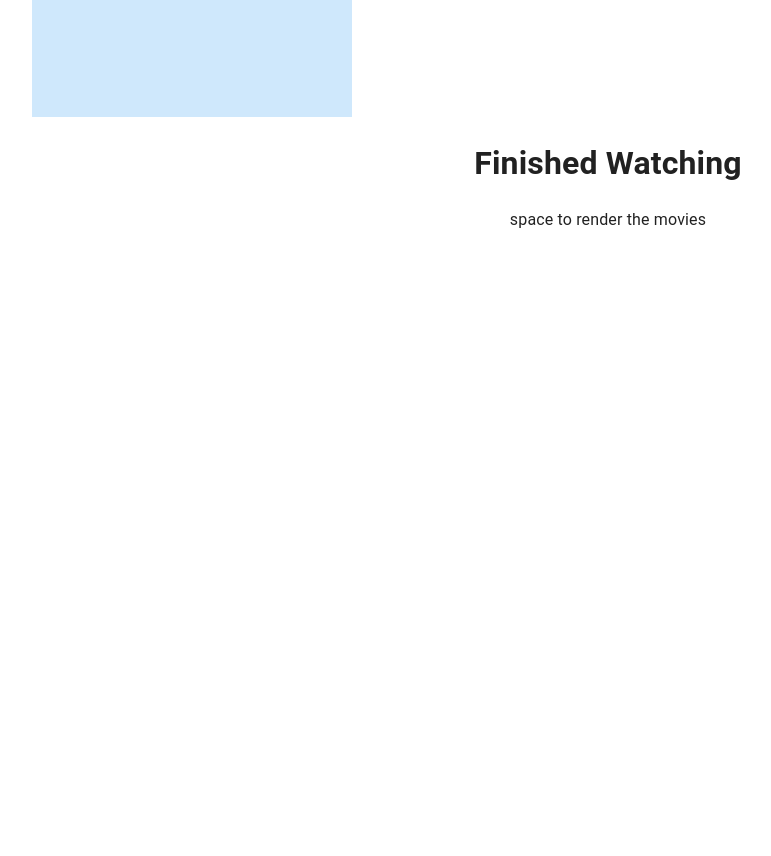
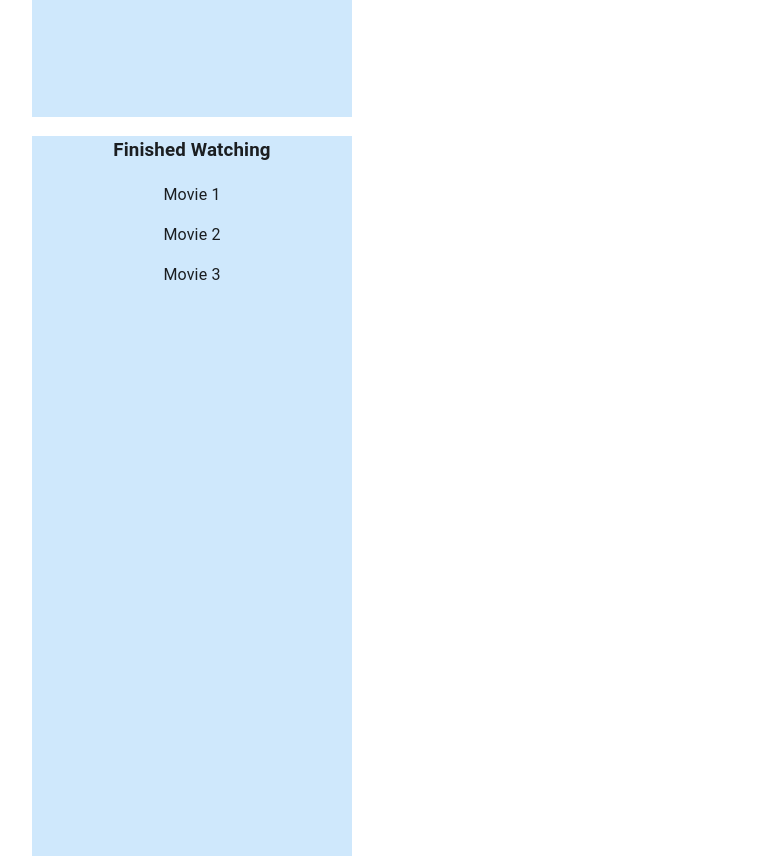
Before and after one commit to shaizai1/anashamatreb-finalproj, a React (Create React App) app: page / in a window 1280 px wide. Shown: the part 1360-2216 px from the top of the page, without its empty margins (32-803 px from the left). Before the commit the page ends 1608 px from the top, so only its background shows below. Built offline with nearby package versions, Linux system fonts and the light colour scheme.

Commit message:
added mui and initialised style of section 3

```diff
--- a/src/components/section3.jsx
+++ b/src/components/section3.jsx
@@ -1,12 +1,23 @@
 import React from 'react';
+import CssBaseline from '@mui/material/CssBaseline';
+import Box from '@mui/material/Box';
+import Container from '@mui/material/Container';
 
 function FinishedWatching () {
+    return(
+        <div>
+            <React.Fragment>
+                <CssBaseline />
+                <Container fixed>
+                    <Box sx={{ bgcolor: '#cfe8fc', height: '90vh', width: '40vh' }} >
+                    <h3> Finished Watching </h3>
+                    <p>Movie 1</p>
+                    <p>Movie 2</p>
+                    <p>Movie 3</p>
+                </Box>
+        </Container>
+    </React.Fragment>
 
-    return (
-
-        <div>
-            <h1>Finished Watching</h1>
-            <p>space to render the movies</p>
         </div>
     )
 }
```
